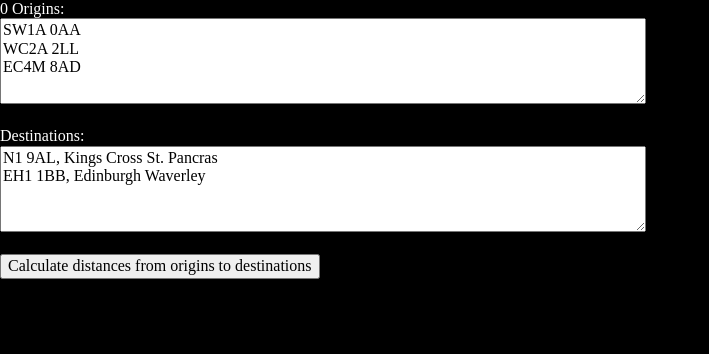
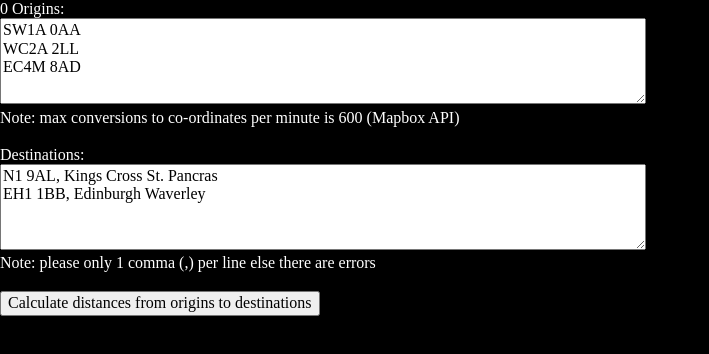
Before and after one commit to thomas-xza/postcode_calc, a plain HTML site: page index.html in a window 1280 px wide. Shown: the whole page, without its empty margins (0-709 px from the left). Drawn offline with nearby package versions, Linux system fonts and the light colour scheme.

Commit message:
Minor updates to main() and some comments

```diff
--- a/index.html
+++ b/index.html
@@ -60,6 +60,8 @@ createApp({
 
 	  console.log(coord_dest_objs);
 
+	  status.value = 2;
+
       };
 
 
@@ -102,6 +104,9 @@ createApp({
 
 
       function postcode_to_url(postcode) {
+
+          //  Note: limit as of 2023-04 is 600 geocode requests/minute
+	  //  https://docs.mapbox.com/api/overview/
 
 	  const mapbox_api_key = "pk.eyJ1IjoidGVzdC14emEiLCJhIjoiY2xnOXNiaWRvMWFtcDNlcWxzZjRmZDdldSJ9.lKZ_CDvdIh1Y9dw2DGjbOA";
 
@@ -166,17 +171,20 @@ createApp({
   {{ test }}
 
   Origins:<br>
-  <textarea v-model="origins"></textarea>
+  <textarea v-model="origins"></textarea><br>
+  Note: max conversions to co-ordinates per minute is 600 (Mapbox API)
 
   <br><br>
 
   Destinations:<br>
-  <textarea v-model="dests"></textarea>
+  <textarea v-model="dests"></textarea><br>
+  Note: please only 1 comma (,) per line else there are errors
 
   <br><br>
 
   <button @click="find_distances" v-if="status === 0">Calculate distances from origins to destinations</button>
   <p v-else-if="status === 1">Part 1: Finding co-ordinates of postcodes...</p>
+  <p v-else-if="status === 2">Part 2: Finding distances between source and destination co-ordinates...</p>
 
 </div>
 
```
